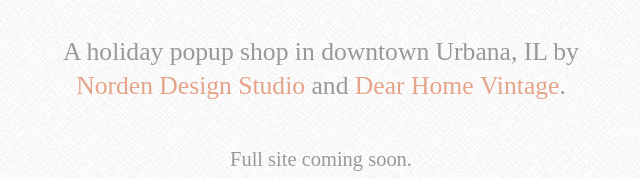
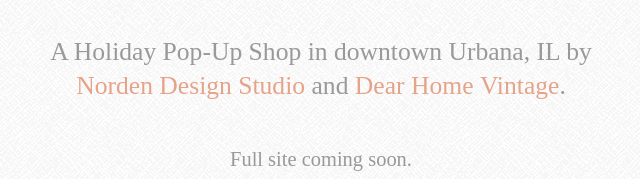
Before and after one commit to mattwondra/hausandhome, a plain HTML site: page index.html in a window 1280 px wide. Shown: the part 350-529 px from the top of the page, 319-959 px from the left. Drawn offline with Linux system fonts and the light colour scheme.

Commit message:
Change popup shop.

```diff
--- a/index.html
+++ b/index.html
@@ -19,7 +19,7 @@
   <h1>Haus + Home</h1>
   <p>November&nbsp;29 – December&nbsp;20,&nbsp;2013</p>
   <p>
-    A holiday popup shop in downtown Urbana, IL
+    A Holiday Pop-Up Shop in downtown Urbana, IL
     by <a href="http://www.norden-design.com/">Norden&nbsp;Design&nbsp;Studio</a> and <a href="http://dearhome.etsy.com/">Dear&nbsp;Home&nbsp;Vintage</a>.
   </p>
   <p>
```
